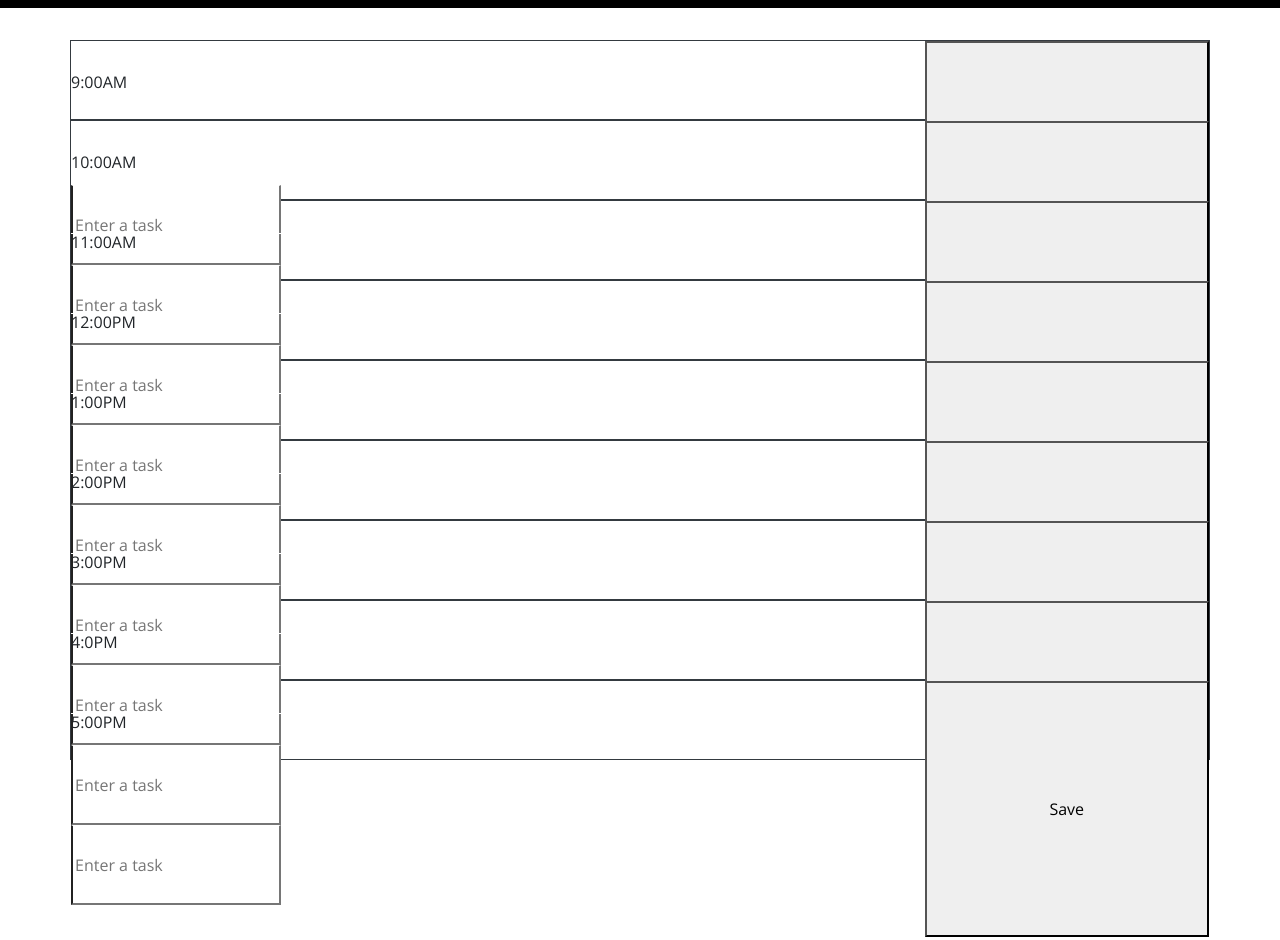
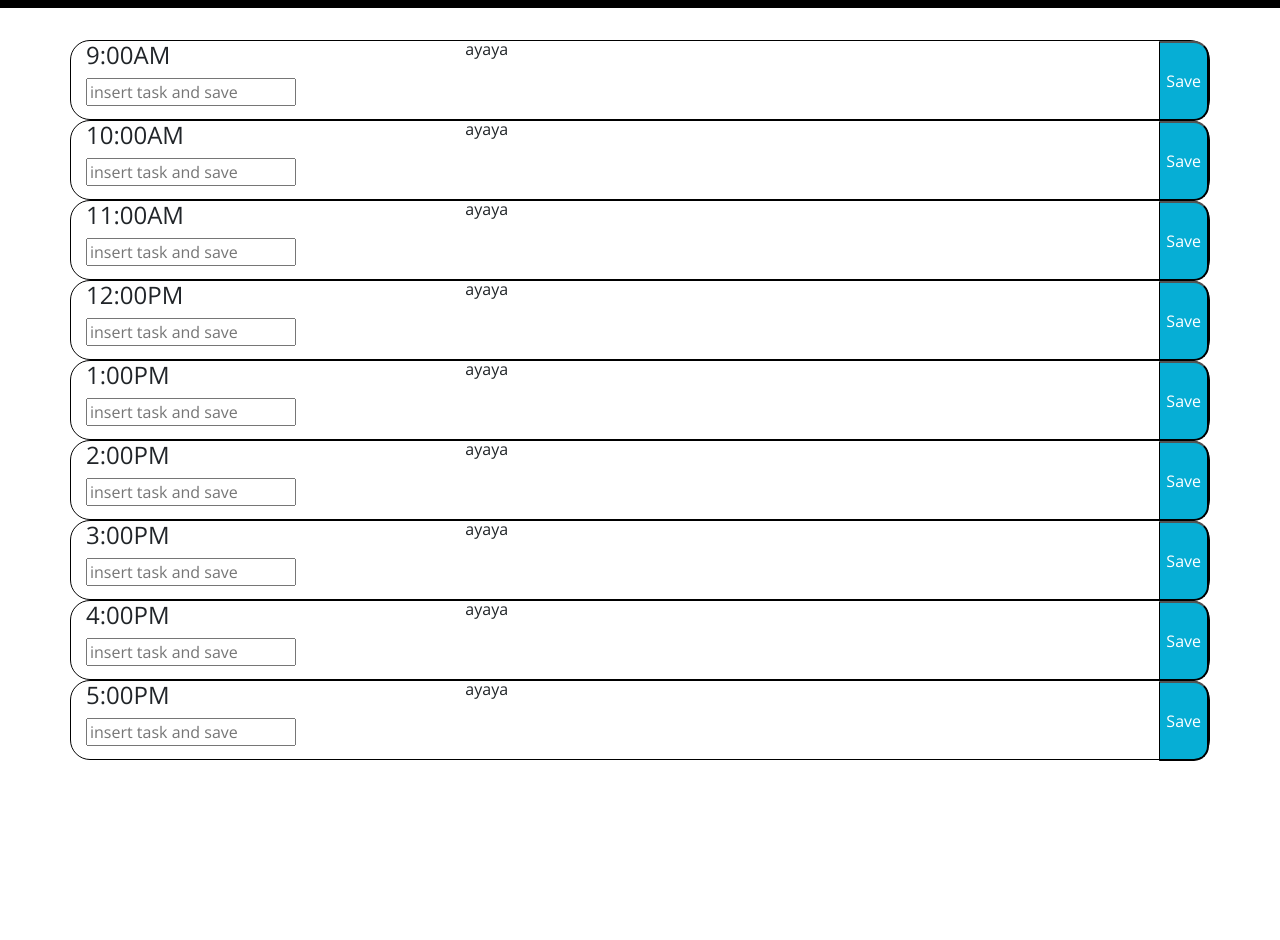
Before and after one commit to NguyenJohnnyT/WorkDayScheduler, a plain HTML site: page index.html in a window 1280 px wide. Shown: the part 260-1200 px from the top of the page. After the commit the page ends 1021 px from the top, so only its background shows below. Drawn offline with nearby package versions, Linux system fonts and the light colour scheme; files that its build step writes are made by us from their sources.

Commit message:
revamped some css (.row, .saveBtn) and reformatted HTML timeblocks

```diff
--- a/assets/css/style.css
+++ b/assets/css/style.css
@@ -31,9 +31,10 @@ textarea{
 }
 
 .row {
-  white-space: pre-wrap;
+  /* white-space: pre-wrap; */
   height: 80px;
-  border-top: 1px solid white;;
+  border: 1px solid black;
+  border-radius: 20px
 }
 
 .hour {
@@ -62,6 +63,8 @@ textarea{
   border-top-right-radius: 15px;
   border-bottom-right-radius: 15px;
   background-color: #06AED5;
+  height: 80px;
+  float: right;
   color: white;
 }
 
--- a/assets/script/script.js
+++ b/assets/script/script.js
@@ -0,0 +1,3 @@
+today = moment();
+
+$('#currentDay').text(today.format(do))
--- a/index.html
+++ b/index.html
@@ -18,94 +18,130 @@
       href="https://fonts.googleapis.com/css?family=Open+Sans&display=swap"
       rel="stylesheet"
     />
-    <link rel="stylesheet" href="style.css" />
+    <link rel="stylesheet" href="./assets/css/style.css" />
     <title>Work Day Scheduler</title>
   </head>
 
   <body>
     <header class="jumbotron">
-      <h1 class="display-3 text-center">Work Day Scheduler</h1>
-      <p class="lead text-center">A simple calendar app for scheduling your work day</p>
+      <h1 class="display-3">Work Day Scheduler</h1>
+      <p class="lead">A simple calendar app for scheduling your work day</p>
       <p id="currentDay" class="lead"></p>
     </header>
     <div class="container">
       <!-- Timeblocks go here -->
-      <div class='row gx-5 border border-dark' id='nineAM'>
-
-        <div class='col-10 col-xl-9'>
-          <div class='row'>9:00AM</div>
-          <input class='row' placeholder='Enter a task'></input>
+      <div class='row flex-row justify-content-between' id='nineAM'>
+        <div class='col-xl-4'>
+          <h4>9:00AM</h4>
+          <input placeholder='insert task and save'></input>
         </div>
-        <button class='col-2 col-xl-3'>Save</button>
+        <div class='col-xl-6 text-display'>
+          ayaya
+        </div>
+        <div class='col-xl-2 p-0 ml-auto'>
+          <button class="saveBtn">Save</button>
+        </div>
       </div>
-
-      <div class='row border border-dark' id='tenAM'>
-        <div class='col-10 col-xl-9'>
-          <div class='row'>10:00AM</div>
-          <input class='row' placeholder='Enter a task'></input>
+      <div class='row flex-row justify-content-between' id='tenAM'>
+        <div class='col-xl-4'>
+          <h4>10:00AM</h4>
+          <input placeholder='insert task and save'></input>
         </div>
-        <button class='col-2 col-xl-3'>Save</button>
+        <div class='col-xl-6 text-display'>
+          ayaya
+        </div>
+        <div class='col-xl-2 p-0 ml-auto'>
+          <button class="saveBtn">Save</button>
+        </div>
       </div>
-
-      <div class='row border border-dark' id='elevenAM'>
-        <div class='col-10 col-xl-9'>
-          <div class='row'>11:00AM</div>
-          <input class='row' placeholder='Enter a task'></input>
+      <div class='row flex-row justify-content-between' id='elevenAM'>
+        <div class='col-xl-4'>
+          <h4>11:00AM</h4>
+          <input placeholder='insert task and save'></input>
         </div>
-        <button class='col-2 col-xl-3'>Save</button>
+        <div class='col-xl-6 text-display'>
+          ayaya
+        </div>
+        <div class='col-xl-2 p-0 ml-auto'>
+          <button class="saveBtn">Save</button>
+        </div>
       </div>
-
-      <div class='row border border-dark' id='twelvePM'>
-        <div class='col-10 col-xl-9'>
-          <div class='row'>12:00PM</div>
-          <input class='row' placeholder='Enter a task'></input>
+      <div class='row flex-row justify-content-between' id='twelvePM'>
+        <div class='col-xl-4'>
+          <h4>12:00PM</h4>
+          <input placeholder='insert task and save'></input>
         </div>
-        <button class='col-2 col-xl-3'>Save</button>
+        <div class='col-xl-6 text-display'>
+          ayaya
+        </div>
+        <div class='col-xl-2 p-0 ml-auto'>
+          <button class="saveBtn">Save</button>
+        </div>
       </div>
-
-      <div class='row border border-dark' id='onePM'>
-        <div class='col-10 col-xl-9'>
-          <div class='row'>1:00PM</div>
-          <input class='row' placeholder='Enter a task'></input>
+      <div class='row flex-row justify-content-between' id='onePM'>
+        <div class='col-xl-4'>
+          <h4>1:00PM</h4>
+          <input placeholder='insert task and save'></input>
         </div>
-        <button class='col-2 col-xl-3'>Save</button>
+        <div class='col-xl-6 text-display'>
+          ayaya
+        </div>
+        <div class='col-xl-2 p-0 ml-auto'>
+          <button class="saveBtn">Save</button>
+        </div>
       </div>
-
-      <div class='row border border-dark' id='twoPM'>
-        <div class='col-10 col-xl-9'>
-          <div class='row'>2:00PM</div>
-          <input class='row' placeholder='Enter a task'></input>
+      <div class='row flex-row justify-content-between' id='twoPM'>
+        <div class='col-xl-4'>
+          <h4>2:00PM</h4>
+          <input placeholder='insert task and save'></input>
         </div>
-        <button class='col-2 col-xl-3'>Save</button>
+        <div class='col-xl-6 text-display'>
+          ayaya
+        </div>
+        <div class='col-xl-2 p-0 ml-auto'>
+          <button class="saveBtn">Save</button>
+        </div>
       </div>
-
-      <div class='row border border-dark' id='threePM'>
-        <div class='col-10 col-xl-9'>
-          <div class='row'>3:00PM</div>
-          <input class='row' placeholder='Enter a task'></input>
+      <div class='row flex-row justify-content-between' id='threePM'>
+        <div class='col-xl-4'>
+          <h4>3:00PM</h4>
+          <input placeholder='insert task and save'></input>
         </div>
-        <button class='col-2 col-xl-3'>Save</button>
+        <div class='col-xl-6 text-display'>
+          ayaya
+        </div>
+        <div class='col-xl-2 p-0 ml-auto'>
+          <button class="saveBtn">Save</button>
+        </div>
       </div>
-
-      <div class='row border border-dark' id='fourPM'>
-        <div class='col-10 col-xl-9'>
-          <div class='row'>4:0PM</div>
-          <input class='row' placeholder='Enter a task'></input>
+      <div class='row flex-row justify-content-between' id='fourPM'>
+        <div class='col-xl-4'>
+          <h4>4:00PM</h4>
+          <input placeholder='insert task and save'></input>
         </div>
-        <button class='col-2 col-xl-3'>Save</button>
+        <div class='col-xl-6 text-display'>
+          ayaya
+        </div>
+        <div class='col-xl-2 p-0 ml-auto'>
+          <button class="saveBtn">Save</button>
+        </div>
       </div>
-
-      <div class='row border border-dark' id='fivePM'>
-        <div class='col-10 col-xl-9'>
-          <div class='row'>5:00PM</div>
-          <input class='row' placeholder='Enter a task'></input>
+      <div class='row flex-row justify-content-between' id='fivePM'>
+        <div class='col-xl-4'>
+          <h4>5:00PM</h4>
+          <input placeholder='insert task and save'></input>
         </div>
-        <button class='col-2 col-xl-3'>Save</button>
+        <div class='col-xl-6 text-display'>
+          ayaya
+        </div>
+        <div class='col-xl-2 p-0 ml-auto'>
+          <button class="saveBtn">Save</button>
+        </div>
       </div>
-
     </div>
 
     <script src="https://cdnjs.cloudflare.com/ajax/libs/jquery/3.2.1/jquery.min.js"></script>
     <script src="https://cdnjs.cloudflare.com/ajax/libs/moment.js/2.24.0/moment.min.js"></script>
+    <script src="./assets/script/script.js"></script>
   </body>
 </html>
```
